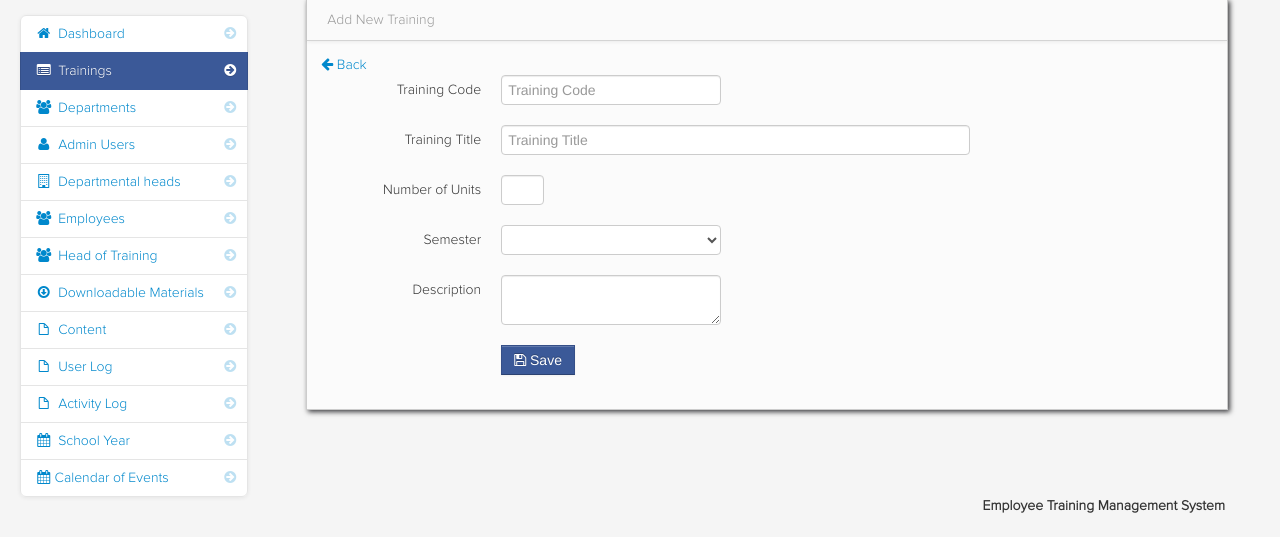
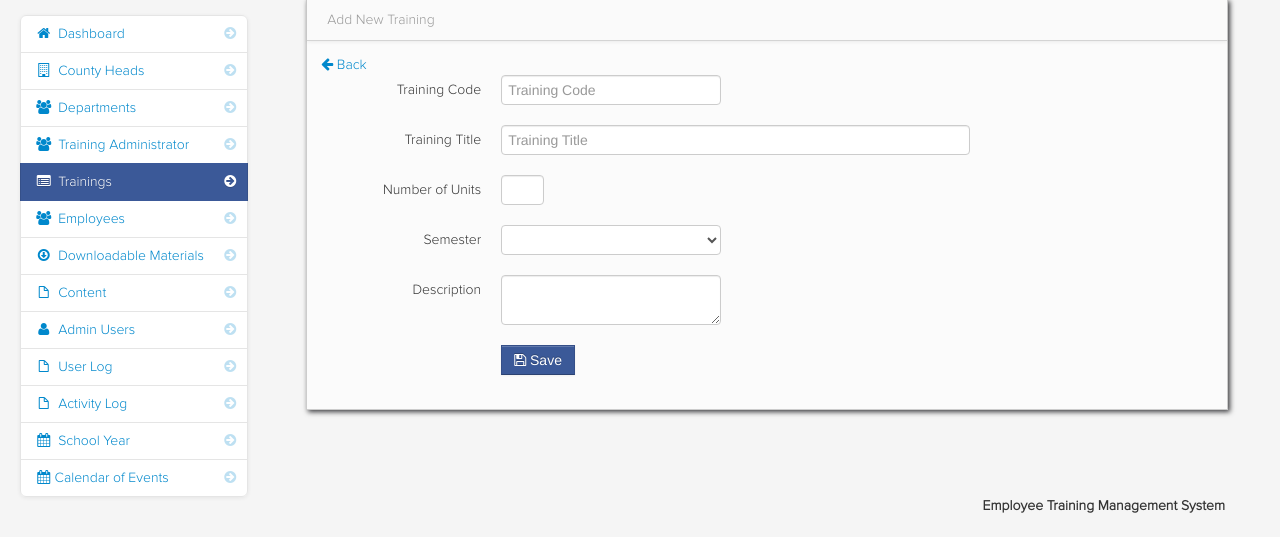
Before and after one commit to stodipo/student-selfassessment, a PHP site: page /admin/add_subject.php in a window 1280 px wide. Shown: the part 75-612 px from the top of the page. Run offline with PHP 8.4, Linux system fonts and the light colour scheme; the visitor is signed in with stand-in values (Sample User, id 1); data that the repository does not hold is empty; some libraries are stand-ins or nearby versions.

Commit message:
Updated the dashboard contents

```diff
--- a/admin/class_sidebar.php
+++ b/admin/class_sidebar.php
@@ -4,7 +4,7 @@
                         <li>
                             <a href="department.php"><i class="icon-chevron-right"></i><i class="icon-building"></i> County Heads</a>
                         </li>
-                        <li class"active">
+                        <li class="active">
                             <a href="class.php"><i class="icon-chevron-right"></i><i class="icon-group"></i> Departments</a>
                         </li>
                         <li>
--- a/admin/subject_sidebar.php
+++ b/admin/subject_sidebar.php
@@ -1,29 +1,29 @@
      <div class="span3" id="sidebar">
-                    <ul class="nav nav-list bs-docs-sidenav nav-collapse collapse">
+     <ul class="nav nav-list bs-docs-sidenav nav-collapse collapse">
                         <li> <a href="dashboard.php"><i class="icon-chevron-right"></i><i class="icon-home"></i>&nbsp;Dashboard</a> </li>
-						<li  class="active">
-                            <a href="subjects.php"><i class="icon-chevron-right"></i><i class="icon-list-alt"></i> Trainings</a>
+                        <li>
+                            <a href="department.php"><i class="icon-chevron-right"></i><i class="icon-building"></i> County Heads</a>
                         </li>
-						<li>
+                        <li>
                             <a href="class.php"><i class="icon-chevron-right"></i><i class="icon-group"></i> Departments</a>
                         </li>
-						<li>
-                            <a href="admin_user.php"><i class="icon-chevron-right"></i><i class="icon-user"></i> Admin Users</a>
+                        <li>
+                            <a href="teachers.php"><i class="icon-chevron-right"></i><i class="icon-group"></i> Training Administrator</a>
                         </li>
-						<li>
-                            <a href="department.php"><i class="icon-chevron-right"></i><i class="icon-building"></i> Departmental heads</a>
+                        <li class="active">
+                            <a href="subjects.php"><i class="icon-chevron-right"></i><i class="icon-list-alt"></i> Trainings</a>
                         </li>
 						<li>
                             <a href="students.php"><i class="icon-chevron-right"></i><i class="icon-group"></i> Employees</a>
                         </li>
-						<li>
-                            <a href="teachers.php"><i class="icon-chevron-right"></i><i class="icon-group"></i> Head of Training</a>
-                        </li>
-						<li>
+							<li>
                             <a href="downloadable.php"><i class="icon-chevron-right"></i><i class="icon-download"></i> Downloadable Materials</a>
                         </li>
 						<li>
                             <a href="content.php"><i class="icon-chevron-right"></i><i class="icon-file"></i> Content</a>
+                        </li>
+                        <li>
+                            <a href="admin_user.php"><i class="icon-chevron-right"></i><i class="icon-user"></i> Admin Users</a>
                         </li>
 						<li>
                             <a href="user_log.php"><i class="icon-chevron-right"></i><i class="icon-file"></i> User Log</a>
@@ -31,14 +31,12 @@
 						<li>
                             <a href="activity_log.php"><i class="icon-chevron-right"></i><i class="icon-file"></i> Activity Log</a>
                         </li>
-						<li>
+                        <li>
                             <a href="school_year.php"><i class="icon-chevron-right"></i><i class="icon-calendar"></i> School Year</a>
                         </li>
-						<li>
+						<li class="">
                             <a href="calendar_of_events.php"><i class="icon-chevron-right"></i><i class="icon-calendar"></i>Calendar of Events</a>
                         </li>
                     </ul>
 
-
-
                 </div>
--- a/admin/teacher_sidebar.php
+++ b/admin/teacher_sidebar.php
@@ -1,4 +1,5 @@
-<ul class="nav nav-list bs-docs-sidenav nav-collapse collapse">
+     <div class="span3" id="sidebar">
+     <ul class="nav nav-list bs-docs-sidenav nav-collapse collapse">
                         <li> <a href="dashboard.php"><i class="icon-chevron-right"></i><i class="icon-home"></i>&nbsp;Dashboard</a> </li>
                         <li>
                             <a href="department.php"><i class="icon-chevron-right"></i><i class="icon-building"></i> County Heads</a>
@@ -6,7 +7,7 @@
                         <li>
                             <a href="class.php"><i class="icon-chevron-right"></i><i class="icon-group"></i> Departments</a>
                         </li>
-                        <li class"active">
+                        <li class="active">
                             <a href="teachers.php"><i class="icon-chevron-right"></i><i class="icon-group"></i> Training Administrator</a>
                         </li>
                         <li>
@@ -38,4 +39,5 @@
                         </li>
                     </ul>
 
+
                 </div>
```
